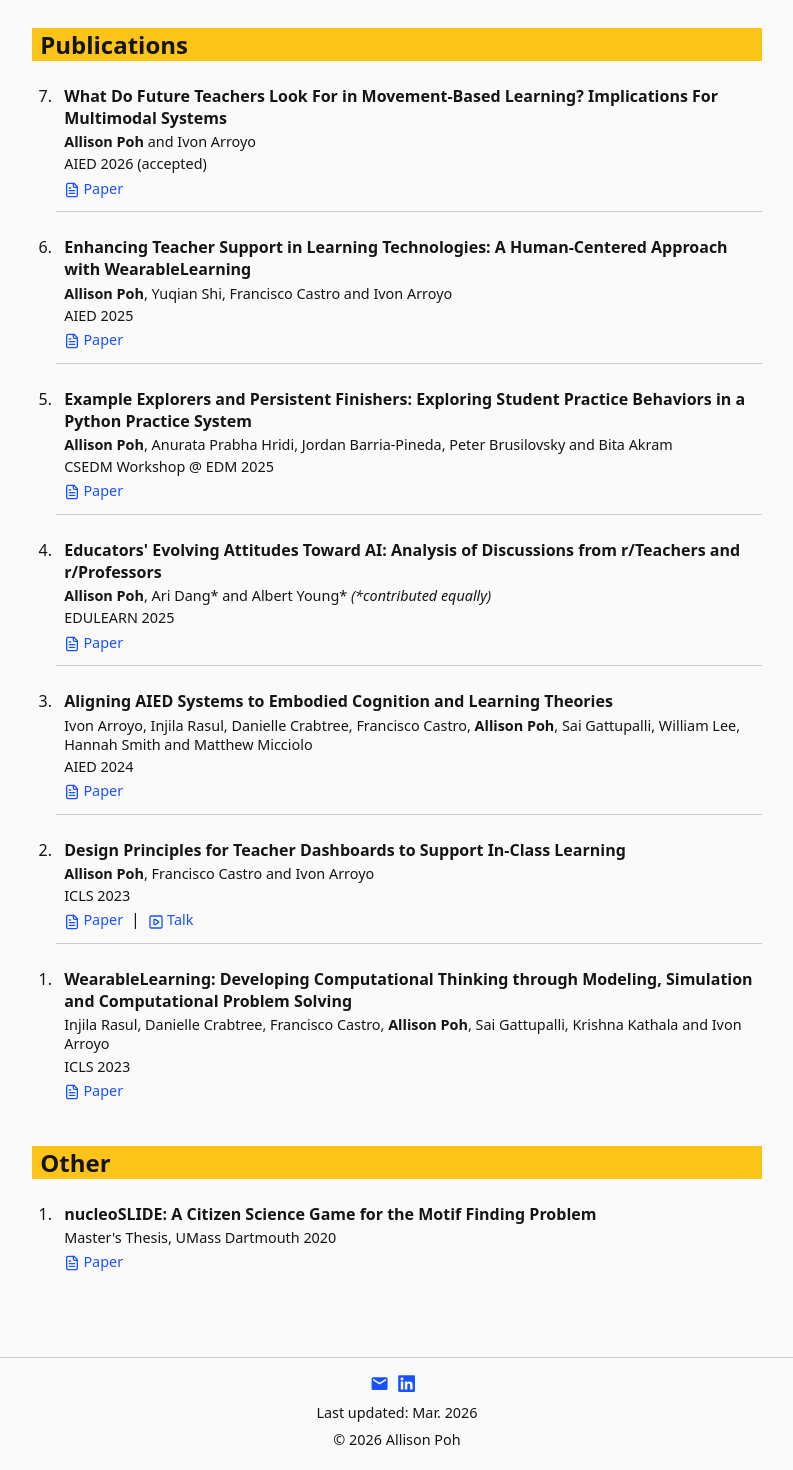
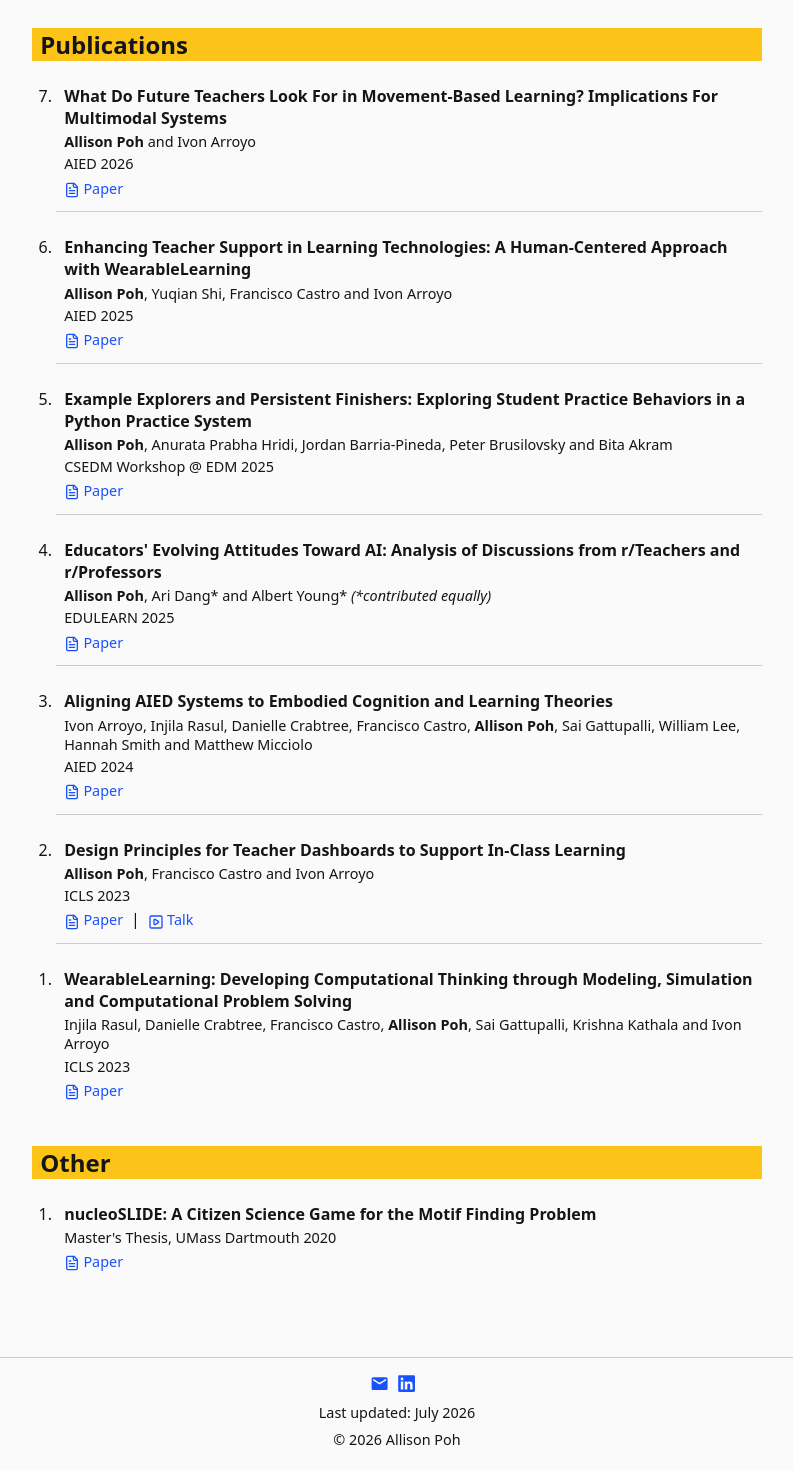
Before and after one commit to apoh3/apoh3.github.io, a React (Vite) app: page /publications in a window 1280 px wide. Shown: the part 102-1572 px from the top of the page, without its empty margins (243-1036 px from the left). Built offline with nearby package versions, Linux system fonts and the light colour scheme; some icons are missing.

Commit message:
updated cv

```diff
--- a/src/Footer.jsx
+++ b/src/Footer.jsx
@@ -30,7 +30,7 @@ function Footer() {
           <i className="ai ai-google-scholar icon"></i>
         </a>
       </div>
-      <p>Last updated: Mar. 2026</p>
+      <p>Last updated: July 2026</p>
       <p>© {new Date().getFullYear()} Allison Poh</p>
     </footer>
   );
--- a/src/pages/About.jsx
+++ b/src/pages/About.jsx
@@ -2,7 +2,7 @@ import { useState } from "react";
 import profilePic from "../assets/profile.jpg";
 import researchInterests from "../assets/research.svg";
 import researchInterestsSmall from "../assets/research_small.svg";
-import pdf from "../assets/cv_apoh_mar2026.pdf";
+import pdf from "../assets/cv_apoh_july_2026.pdf";
 
 function About() {
   const [showAllNews, setShowAllNews] = useState(false);
--- a/src/pages/CV.jsx
+++ b/src/pages/CV.jsx
@@ -1,4 +1,4 @@
-import pdf from "../assets/cv_apoh_mar2026.pdf";
+import pdf from "../assets/cv_apoh_july_2026.pdf";
 
 function CV() {
 
--- a/src/pages/Publications.jsx
+++ b/src/pages/Publications.jsx
@@ -5,7 +5,7 @@ function Publications() {
     {
       title: "What Do Future Teachers Look For in Movement-Based Learning? Implications For Multimodal Systems",
       authors: "Allison Poh and Ivon Arroyo",
-      venue: "AIED 2026 (accepted)",
+      venue: "AIED 2026",
       link_paper: "https://osf.io/yng97/files/vpazx",
       link_talk: null,
       type: "publications"
```
Also changed, not shown: 2 other files (tests, documents, lock files or other folders).
